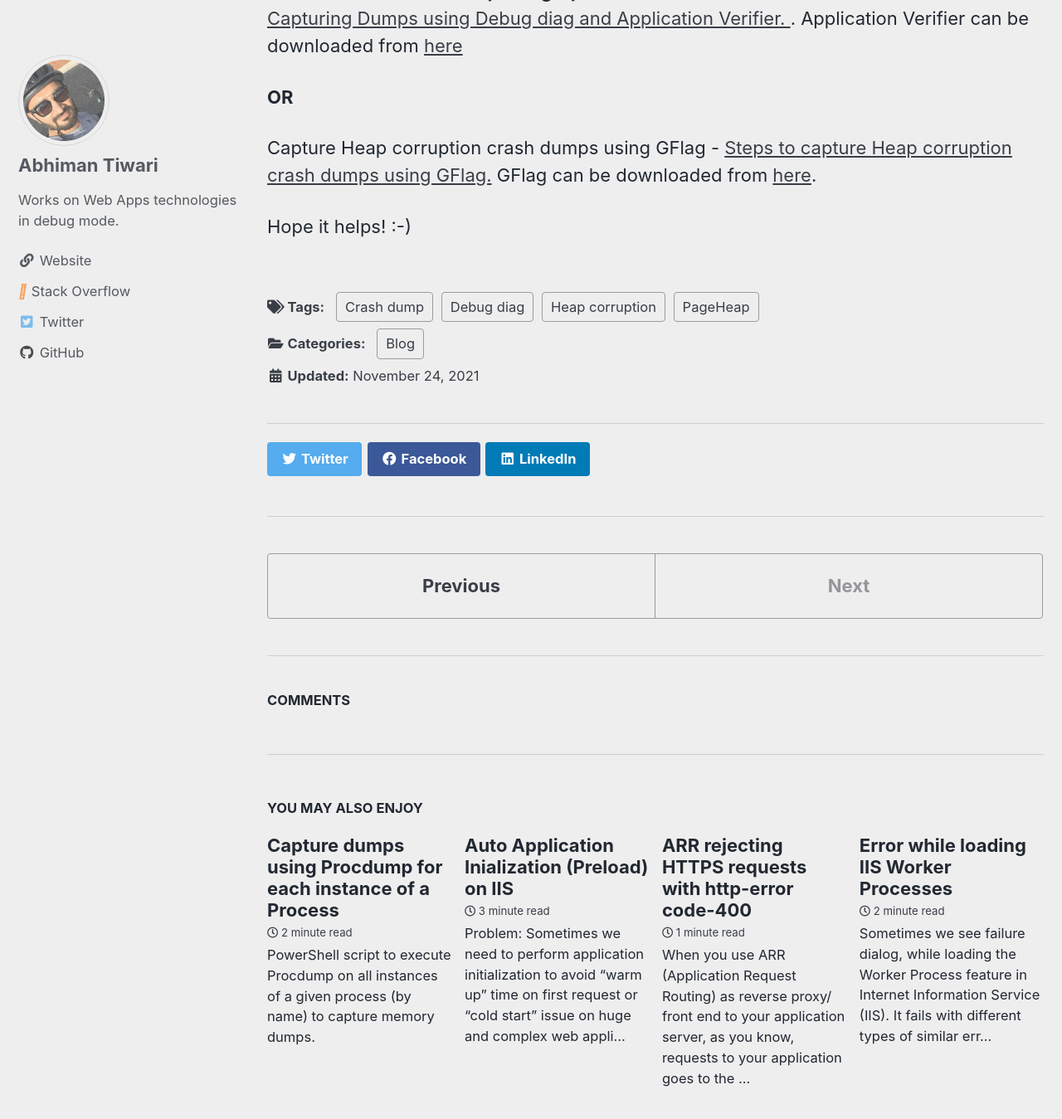
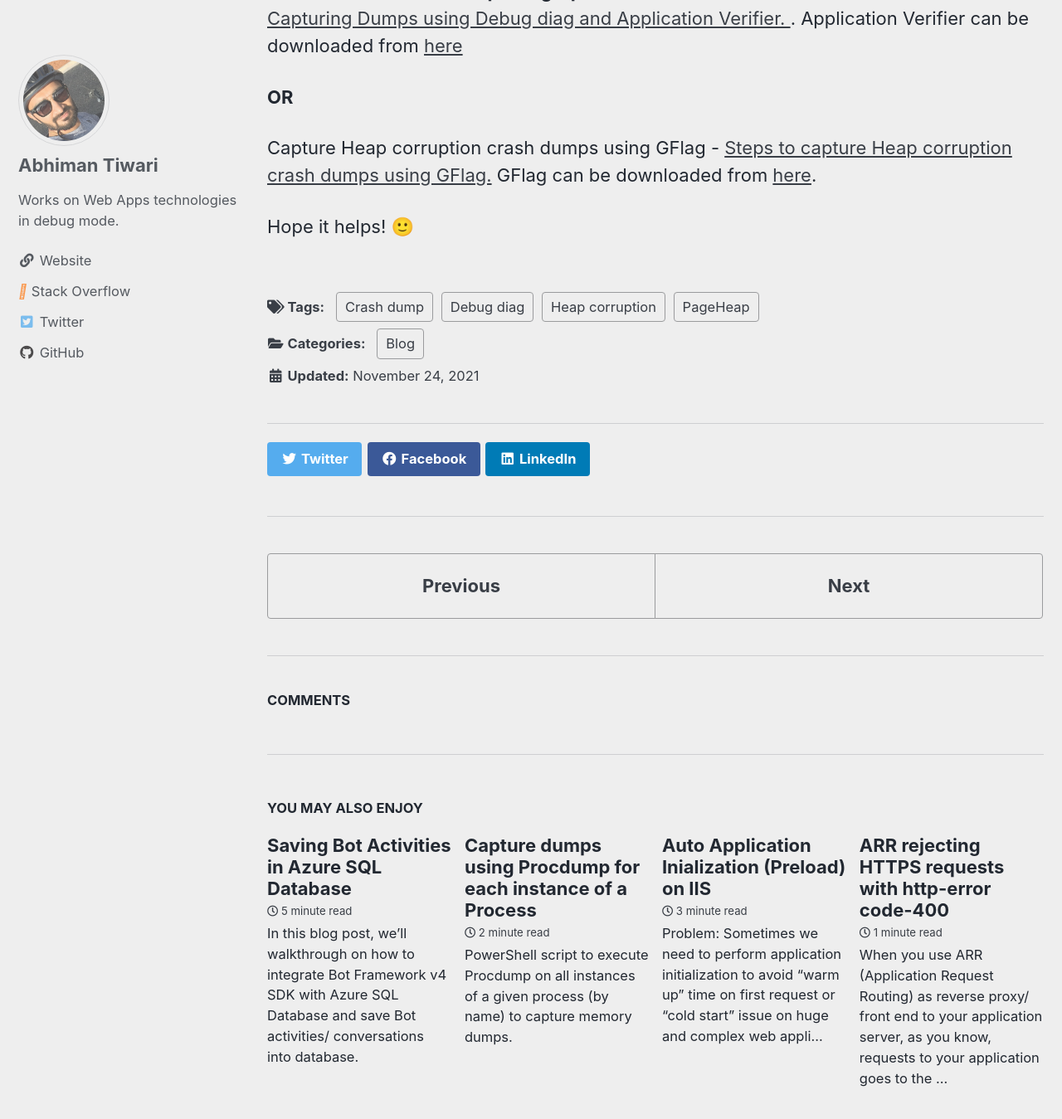
Before and after one commit to abhimantiwari/abhimantiwari.github.io, a Jekyll site: the page built from _posts/2021-11-24-Heap-corruption-crash-dump.md, in a window 1280 px wide and 1400 px high, scrolled down 7500 px. Shown: the top 1349 px of the window at 83% size. Built offline with Jekyll 4.4.1, drawn with Linux system fonts in a browser that asks for light colours; cached includes are drawn as plain includes; emoji names are drawn with the system emoji font; comment, search, counter and statistics services are not loaded; some of the changed lines change nothing that is shown.

Commit message:
Saving Bot Activities in Azure SQL Database

````diff
--- a/_posts/2021-11-24-Heap-corruption-crash-dump.md
+++ b/_posts/2021-11-24-Heap-corruption-crash-dump.md
@@ -79,4 +79,4 @@
 GFlag can be downloaded from [here](https://docs.microsoft.com/en-us/windows-hardware/drivers/debugger/gflags).
 
 
-Hope it helps! :-)
+Hope it helps! :slightly_smiling_face:
--- /dev/null
+++ b/_posts/2021-12-10-Saving-Bot-Activities-in-Azure-SQL.md
@@ -0,0 +1,176 @@
+---
+title: "Saving Bot Activities in Azure SQL Database"
+date: 2021-12-24
+categories:
+  - Blog
+tags:
+  - Azure Bot
+  - Bot activities
+  - Conversations
+  - Azure SQL Database
+  - Persistent State storage
+---
+
+In this blog post, we'll walkthrough on how to integrate Bot Framework v4 SDK with [Azure SQL Database](https://azure.microsoft.com/en-us/products/azure-sql/database/#overview) and save Bot activities/ conversations into database.
+
+We'll be leverage [`Bot.Builder.Community.Storage.EntityFramework`](https://www.nuget.org/packages/Bot.Builder.Community.Storage.EntityFramework/) package to save conversations using EntityFrameworkTranscriptStore with TranscriptLoggerMiddleware into Azure SQL Database.
+
+<h2>Let's start -</h2>
+
+### Create Azure Sql Database:
+
+If you are new to Azure SQL and looking to understand more about different offerings of Azure SQL, you can start with [this article](https://docs.microsoft.com/en-us/azure/azure-sql/azure-sql-iaas-vs-paas-what-is-overview).
+
+Once you decided the type of Azure SQL Database suits your requirement, you can navigate to the [Select SQL Deployment options](https://ms.portal.azure.com/#create/Microsoft.AzureSQL) page and create your Database.
+
+>For this demo, I have created a single database in the [serverless compute tier](https://docs.microsoft.com/en-us/azure/azure-sql/database/serverless-tier-overview).
+
+You can follow [this article](https://docs.microsoft.com/en-us/azure/azure-sql/database/single-database-create-quickstart?tabs=azure-portal) which explains steps of creating Azure SQL Database.
+
+### Connect to the database:
+Once your Azure sql database is created, you can use the [Query editor (preview)](https://docs.microsoft.com/en-us/azure/azure-sql/database/single-database-create-quickstart?tabs=azure-portal#query-the-database) in the Azure portal to connect to the database and execute queries. Alternatively you can also connect your database using [SSMS](https://docs.microsoft.com/en-us/sql/ssms/download-sql-server-management-studio-ssms?view=sql-server-ver15) and [Azure Data Studio](https://docs.microsoft.com/en-us/sql/azure-data-studio/download-azure-data-studio?view=sql-server-ver15) etc.
+
+- In the Azure portal, search for and select SQL databases, and then select your database from the list.
+- On the page for your database, select Query editor (preview) in the left menu.
+- Enter your server admin login information and select OK.
+
+<img title="image" style="BORDER-RIGHT: 0px; BORDER-TOP: 0px; DISPLAY: inline; BORDER-LEFT: 0px; BORDER-BOTTOM: 0px" height="400" alt="image" src="/Content/query-editor-login.png" width="600" border="0"><br/>
+
+>Note: Click on the `Connection strings` link in the above blade and copy the connection string somewhere which we'll use later in this demo.
+
+### Create tables in your Azure SQL database:
+Now, you need to create tables in your Azure SQL database to store the Bot Activities.
+
+- Execute the [CreateTableScript.sql](https://github.com/abhimantiwari/botbuilder-community-dotnet/blob/develop/samples/EntityFramework%20Storage%20Sample/CreateTableScript.sql) script in your Azure SQL Database.
+  <details>
+  <summary>Alternatively you can also <b>Click Me</b> to see, `Create table script`</summary>
+
+  CREATE TABLE [dbo].[BotDataEntity](
+    [Id] [int] IDENTITY(1,1) NOT NULL,
+    [RealId] [varchar](1024) NOT NULL UNIQUE,
+    [Document] [nvarchar](max) NOT NULL,
+    [CreatedTime] [datetimeoffset](7) Not NULL,
+    [TimeStamp] [datetimeoffset](7) Not NULL,
+  CONSTRAINT [PK_BotDataEntity] PRIMARY KEY CLUSTERED
+  (
+    [Id] ASC
+  )WITH (PAD_INDEX = OFF, STATISTICS_NORECOMPUTE = OFF, IGNORE_DUP_KEY = OFF, ALLOW_ROW_LOCKS = ON, ALLOW_PAGE_LOCKS = ON) ON [PRIMARY]
+  ) ON [PRIMARY] TEXTIMAGE_ON [PRIMARY]
+  GO
+  ALTER TABLE [dbo].[BotDataEntity] ADD  DEFAULT (getutcdate()) FOR [CreatedTime]
+  GO
+  ALTER TABLE [dbo].[BotDataEntity] ADD  DEFAULT (getutcdate()) FOR [TimeStamp]
+  GO
+
+  CREATE TABLE [dbo].[TranscriptEntity](
+    [Id] [int] IDENTITY(1,1) NOT NULL,
+    [Channel] [varchar](256) NOT NULL,
+    [Conversation] [varchar](1024) NOT NULL,
+      [Activity] [nvarchar](max) NOT NULL,
+    [TimeStamp] [datetimeoffset](7) NOT NULL,
+  CONSTRAINT [PK_TranscriptEntity] PRIMARY KEY CLUSTERED
+  (
+    [Id] ASC
+  )WITH (PAD_INDEX = OFF, STATISTICS_NORECOMPUTE = OFF, IGNORE_DUP_KEY = OFF, ALLOW_ROW_LOCKS = ON, ALLOW_PAGE_LOCKS = ON) ON [PRIMARY])
+  GO
+  CREATE NONCLUSTERED INDEX [IX_TranscriptChannel] ON [dbo].[TranscriptEntity]
+  (
+    [Channel] ASC
+  )WITH (PAD_INDEX = OFF, STATISTICS_NORECOMPUTE = OFF, SORT_IN_TEMPDB = OFF, DROP_EXISTING = OFF, ONLINE = OFF, ALLOW_ROW_LOCKS = ON, ALLOW_PAGE_LOCKS = ON) ON [PRIMARY]
+  GO
+  CREATE NONCLUSTERED INDEX [IX_TranscriptTimeStamp] ON [dbo].[TranscriptEntity]
+  (
+    [TimeStamp] ASC
+  )WITH (PAD_INDEX = OFF, STATISTICS_NORECOMPUTE = OFF, SORT_IN_TEMPDB = OFF, DROP_EXISTING = OFF, ONLINE = OFF, ALLOW_ROW_LOCKS = ON, ALLOW_PAGE_LOCKS = ON) ON [PRIMARY]
+  GO
+  CREATE NONCLUSTERED INDEX [IX_TranscriptConversation] ON [dbo].[TranscriptEntity]
+  (
+    [Conversation] ASC
+  )WITH (PAD_INDEX = OFF, STATISTICS_NORECOMPUTE = OFF, SORT_IN_TEMPDB = OFF, DROP_EXISTING = OFF, ONLINE = OFF, ALLOW_ROW_LOCKS = ON, ALLOW_PAGE_LOCKS = ON) ON [PRIMARY]
+  GO
+  ALTER TABLE [dbo].[TranscriptEntity] ADD  DEFAULT (getutcdate()) FOR [TimeStamp]
+  GO
+
+  </details>
+
+- Once you execute the `CreateTableScript.sql` script in your Azure SQL Database, you should be able to see the below two tables (`BotDataEntity` & `TranscriptEntity`) created.
+<img title="image" style="BORDER-RIGHT: 0px; BORDER-TOP: 0px; DISPLAY: inline; BORDER-LEFT: 0px; BORDER-BOTTOM: 0px" height="400" alt="image" src="/Content/EmptyBotTables.png" width="600" border="0"><br/>
+>We have just created the table structure, it doesn't contain any data yet.
+
+### Getting Bot project ready:
+For this Demo, we will be using [Bot Framework](https://dev.botframework.com/) v4 Echo bot sample which accepts input from the user and echoes it back.
+
+You may download the working code sample from this [GitHub link](https://github.com/abhimantiwari/botbuilder-community-dotnet/tree/develop/samples/EntityFramework%20Storage%20Sample), or do the following changes into your existing Bot project.
+
+- Import these packages into your Bot project.
+<img title="image" style="BORDER-RIGHT: 0px; BORDER-TOP: 0px; DISPLAY: inline; BORDER-LEFT: 0px; BORDER-BOTTOM: 0px" height="400" alt="image" src="/Content/BotBuilderPackages.png" width="600" border="0"><br/>
+
+- Add the following code to your bot project's Startup.cs.
+```ruby
+ var loggerConnectionString = Configuration["StoreConnectionString"];
+ var logger = new EntityFrameworkTranscriptStore(loggerConnectionString);
+ services.AddSingleton<ITranscriptStore>(logger);
+```
+<img title="image" style="BORDER-RIGHT: 0px; BORDER-TOP: 0px; DISPLAY: inline; BORDER-LEFT: 0px; BORDER-BOTTOM: 0px" height="400" alt="image" src="/Content/BotStartupClass.png" width="700" border="0"><br/>
+
+- Add ITranscriptStore as a parameters to AdapterWithErrorHandler class, and .Use TranscriptLoggerMiddleware:
+```ruby
+     public AdapterWithErrorHandler(ITranscriptStore transcriptLogger, IConfiguration configuration, ILogger<BotFrameworkHttpAdapter> logger, ConversationState conversationState = null)
+            : base(configuration, logger)
+        {
+            Use(new TranscriptLoggerMiddleware(transcriptLogger));
+```
+<img title="image" style="BORDER-RIGHT: 0px; BORDER-TOP: 0px; DISPLAY: inline; BORDER-LEFT: 0px; BORDER-BOTTOM: 0px" height="500" alt="image" src="/Content/AdapterWithErrorHandler.png" width="900" border="0"><br/>
+
+- The connection string you have copied from Azure sql database, put that into your Bot project against `StoreConnectionString` key in appsettings.json file, something like shown below -
+    ```ruby
+    {
+      "MicrosoftAppId": "",
+      "MicrosoftAppPassword": "",
+      "StoreConnectionString": "Server=tcp:YourSQLServerName.database.windows.net,1433;Initial Catalog=YourDatabaseName;Persist Security Info=False;User ID=YourSqlUserId;Password=YourSqlPassword;MultipleActiveResultSets=False;Encrypt=True;TrustServerCertificate=False;Connection Timeout=30;"
+    }
+    ```
+>Node: I have left `MicrosoftAppId` and `MicrosoftAppPassword` blank as I'll be running my Bot locally in Emulator but if your Bot is deployed on some remote server e.g. Azure app service or Bot needs to communicate to other external services e.g., Cognitive services, then you will need to put `MicrosoftAppId` and `MicrosoftAppPassword` as well to authenticate your Bot.
+
+We are almost done. Now you should be able to run your Bot project.
+
+## Let's see it in Action:
+Run your bot code/ project (if you have already hosted it to some server e.g., Azure app service, you may skip this part) -
+
+- If you are running from terminal, navigate to your Bot project folder and run dotnet run command.
+```ruby
+#run the bot
+dotnet run
+```
+- If you are running from Visual Studio
+  - Launch Visual Studio
+  - File -> Open -> Project/Solution
+  - Navigate to your Bot project folder e.g. EntityFrameworkTranscriptStoreExample
+  - Select your Bot project file e.g. EntityFrameworkTranscriptStoreExample.csproj file
+  - Press F5 to run the project
+>Note: As a prerequisite to run this project, make sure you have [.NET Core](https://dotnet.microsoft.com/en-us/download) (>=3.1) version installed on your machine.
+
+### Test the Bot using Bot Framework Emulator:
+[Bot Framework Emulator](https://github.com/microsoft/botframework-emulator) is a desktop application that allows bot developers to test and debug their bots on localhost or running remotely through a tunnel. You may install the Bot Framework Emulator from [here](https://github.com/Microsoft/BotFramework-Emulator/releases).
+
+### Connect to the bot using Bot Framework Emulator:
+- Launch Bot Framework Emulator
+- File -> Open Bot
+- Enter a Bot URL e.g., http://localhost:3978/api/messages . You may also enter the URL of remote web server hosting the Bot code but in that case, you will also need to provide `MicrosoftAppId` and `MicrosoftAppPassword` for Bot to successfully authenticate.
+
+*Once connected you can send some messages to Bot, and it should echo it back.*
+<img title="image" style="BORDER-RIGHT: 0px; BORDER-TOP: 0px; DISPLAY: inline; BORDER-LEFT: 0px; BORDER-BOTTOM: 0px" height="400" alt="image" src="/Content/BotActivitiesinEmulator.png" width="700" border="0"><br/>
+
+### Logs:
+Let's [Connect](https://abhimantiwari.github.io/blog/Saving-Bot-Activities-in-Azure-SQL/#connect-to-the-database) database to see if Bot Activities are being recorded.
+You should see the messages saved into the Azure SQL tables we have created.
+- `BotDataEntity` should store one entry for each unique connection.
+- `TranscriptEntity` should contain all the conversations.
+<img title="image" style="BORDER-RIGHT: 0px; BORDER-TOP: 0px; DISPLAY: inline; BORDER-LEFT: 0px; BORDER-BOTTOM: 0px" height="600" alt="image" src="/Content/BotSqlTableTransactions.png" width="900" border="0"><br/>
+
+If you query the tables, you should be able to fetch all the messages exchanged between user and Bot.
+  <img title="image" style="BORDER-RIGHT: 0px; BORDER-TOP: 0px; DISPLAY: inline; BORDER-LEFT: 0px; BORDER-BOTTOM: 0px; margin:0px 40px" height="400" alt="image" src="/Content/SavedBotActivities.png" width="600" border="0"><br/>
+
+>Please note that depending on your Bot, you may need to specify in your Bot’s terms of use directly to notify your users whenever storing user data is involved.
+
+Hope it helps! :smile:
````
Also changed, not shown: Content/AdapterWithErrorHandler.png (added), Content/BotActivitiesinEmulator.png (added), Content/BotBuilderPackages.png (added), Content/BotSqlTableTransactions.png (added), Content/BotStartupClass.png (added), Content/EmptyBotTables.png (added), Content/SavedBotActivities.png (added), Content/query-editor-login.png (added).
